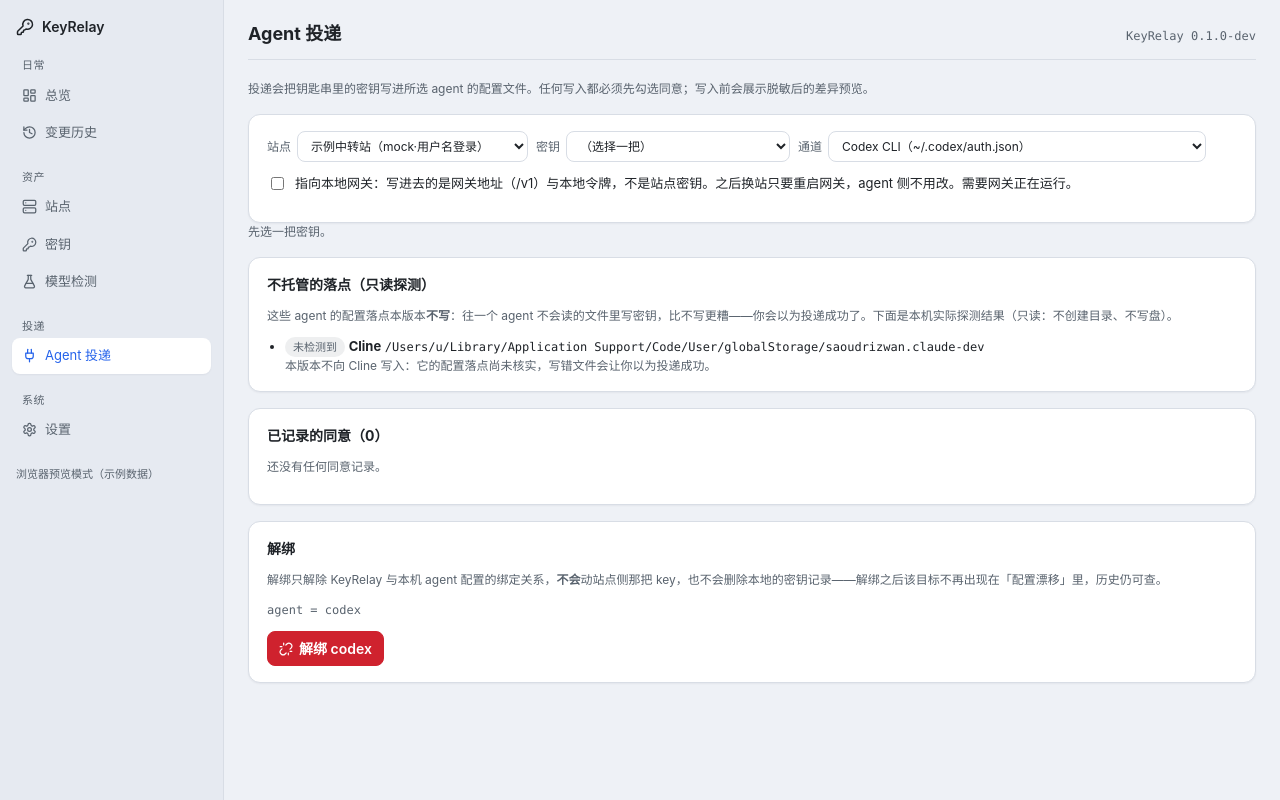
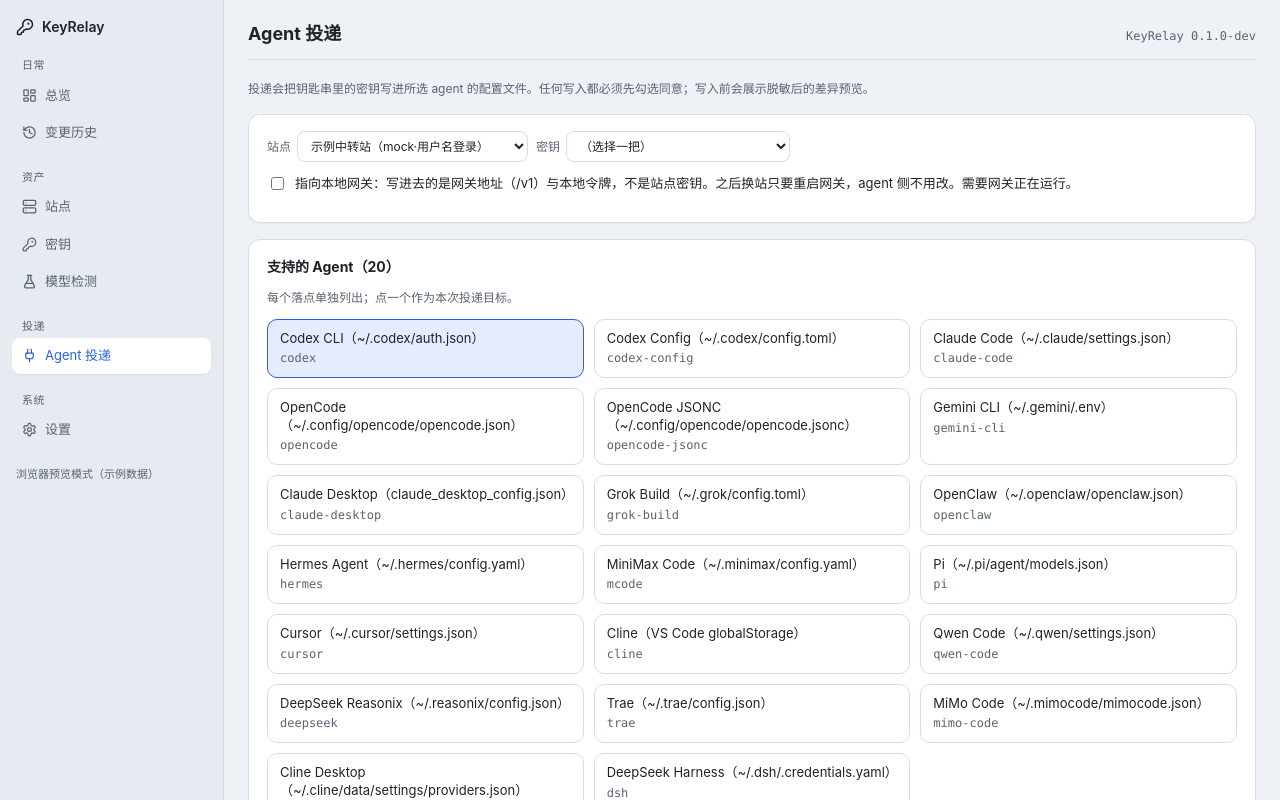
Before and after one commit to lorek666/keyrelay, a React (Vite) app: page / in a window 1280 px wide. Both pictures are taken after a click on the button "Agent 投递". Built offline with nearby package versions, Linux system fonts and the light colour scheme.

Commit message:
M30-S2: Agent delivery page shows all delivery targets as cards

```diff
--- a/src/i18n/en-US.json
+++ b/src/i18n/en-US.json
@@ -391,11 +391,14 @@
     "select": {
       "site": "Site",
       "key": "Key",
-      "channel": "Channel",
       "model": "Model",
       "modelPlaceholder": "e.g. gpt-4o",
       "keyPlaceholder": "(pick one)",
       "revokedHidden": "{count} revoked key(s) hidden (they are gone on the site and must not be delivered again)"
+    },
+    "picker": {
+      "title": "Supported agents ({count})",
+      "hint": "Every target is listed separately; pick one as this delivery destination."
     },
     "gatewayMode": {
       "label": "Point at local gateway: writes the gateway URL (/v1) and a local token, not the site key. To switch sites you only restart the gateway, no agent-side change. Requires the gateway to be running.",
--- a/src/i18n/zh-CN.json
+++ b/src/i18n/zh-CN.json
@@ -391,11 +391,14 @@
     "select": {
       "site": "站点",
       "key": "密钥",
-      "channel": "通道",
       "model": "模型名",
       "modelPlaceholder": "例如 gpt-4o",
       "keyPlaceholder": "（选择一把）",
       "revokedHidden": "已隐藏 {count} 把已回收的密钥（站点上已经没了，不该再被投递）"
+    },
+    "picker": {
+      "title": "支持的 Agent（{count}）",
+      "hint": "每个落点单独列出；点一个作为本次投递目标。"
     },
     "gatewayMode": {
       "label": "指向本地网关：写进去的是网关地址（/v1）与本地令牌，不是站点密钥。之后换站只要重启网关，agent 侧不用改。需要网关正在运行。",
--- a/src/index.css
+++ b/src/index.css
@@ -246,6 +246,54 @@
   font-size: 13px;
   color: var(--muted);
 }
+
+/* ============================================================ M30-S2：Agent 落点卡片网格 */
+
+/* 宽屏多列、窄屏自然单列（auto-fill 会自己降列），不需要媒体查询。
+   minmax(240px, 1fr) 让长落点标签有足够宽度，配合下方的 overflow-wrap 不横向溢出。 */
+.agent-grid {
+  display: grid;
+  grid-template-columns: repeat(auto-fill, minmax(240px, 1fr));
+  gap: 10px;
+}
+
+.agent-choice {
+  display: flex;
+  flex-direction: column;
+  gap: 2px;
+  text-align: left;
+  border: 1px solid var(--line);
+  border-radius: 10px;
+  background: var(--field);
+  color: inherit;
+  cursor: pointer;
+  padding: 10px 12px;
+  font: inherit;
+  /* 落点标签里有 `~/.config/opencode/opencode.jsonc` 这种长串：允许任意处断行 */
+  overflow-wrap: anywhere;
+}
+
+.agent-choice:hover,
+.agent-choice:focus-visible {
+  border-color: var(--accent);
+}
+
+/* 选中态：边框 + 底色双通道，不只靠颜色（色弱用户也能看出） */
+.agent-choice.selected {
+  border-color: var(--accent);
+  background: var(--accent-soft);
+}
+
+.agent-choice-name {
+  font-size: 13px;
+  line-height: 1.35;
+}
+
+.agent-choice-id {
+  font-size: 11px;
+  color: var(--muted);
+}
+
 
 /* 统计卡（Overview 顶部那一排） */
 .cards {
--- a/src/pages/Agents.tsx
+++ b/src/pages/Agents.tsx
@@ -24,14 +24,15 @@
 import { useTranslation, translate, getCurrentDict } from "../i18n";
 
 /**
- * 十七条投递通道（M14-S1 删 Continue/Shell，新增 Claude Desktop/Grok/OpenClaw/Hermes/MCode/Pi）。
+ * 当前全部投递通道（M14-S1 删 Continue/Shell，新增 Claude Desktop/Grok/OpenClaw/Hermes/MCode/Pi；
+ * M30-S2 把每个落点铺成独立卡片，不再用下拉框隐藏）。
  *
  * 这里的 `label` 是**给人看的落点提示**；能力判断不在这里——投递能不能做、
  * 改完要不要重启，一律由后端给（`plan.restartHint`），本文件不得按通道硬编码判断。
  *
  * M14-S2：`label` 含文件路径（技术描述），中英同形，暂不抽——i18n:skip
  */
-const CHANNELS = [
+export const CHANNELS = [
   { id: "codex-auth-json", label: "Codex CLI（~/.codex/auth.json）", agent: "codex" },
   { id: "codex-config", label: "Codex Config（~/.codex/config.toml）", agent: "codex-config" },
   { id: "claude-code-settings", label: "Claude Code（~/.claude/settings.json）", agent: "claude-code" },
@@ -302,20 +303,6 @@
               {t("agents.select.revokedHidden", { count: revokedHidden })}
             </span>
           ) : null}
-          <label className="field-inline">
-            <span>{t("agents.select.channel")}</span>
-            <select
-              className="input"
-              value={channel}
-              onChange={(e) => setChannel(e.target.value)}
-            >
-              {CHANNELS.map((c) => (
-                <option key={c.id} value={c.id}>
-                  {c.label}
-                </option>
-              ))}
-            </select>
-          </label>
           {needsModel ? (
             <label className="field-inline">
               <span>{t("agents.select.model")}</span>
@@ -343,6 +330,31 @@
           />
           <span>{t("agents.gatewayMode.label")}</span>
         </label>
+      </div>
+
+      {/*
+        M30-S2：把全部落点铺开成卡片。
+        每个 `CHANNELS` 条目一张独立卡（**不合并**同 agent 的多个落点）——
+        Codex / OpenCode / Cline 各自有多个目标文件，合并会让用户看不到真实可投递面。
+      */}
+      <div className="card">
+        <h3>{t("agents.picker.title", { count: CHANNELS.length })}</h3>
+        <p className="muted">{t("agents.picker.hint")}</p>
+        <div className="agent-grid">
+          {CHANNELS.map((c) => (
+            <button
+              key={c.id}
+              type="button"
+              className={"agent-choice" + (channel === c.id ? " selected" : "")}
+              aria-pressed={channel === c.id}
+              data-agent-channel={c.id}
+              onClick={() => setChannel(c.id)}
+            >
+              <span className="agent-choice-name">{c.label}</span>
+              <span className="agent-choice-id mono">{c.agent}</span>
+            </button>
+          ))}
+        </div>
       </div>
 
       {activeKey === null ? (
```
Also changed, not shown: 1 other file (tests, documents, lock files or other folders).
